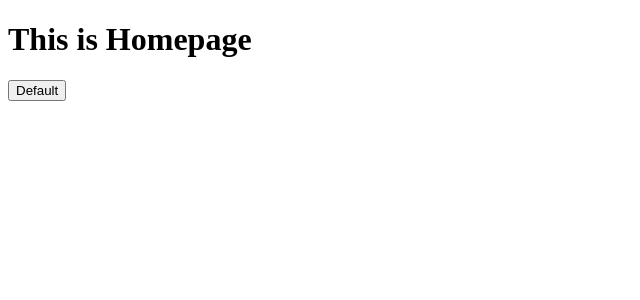
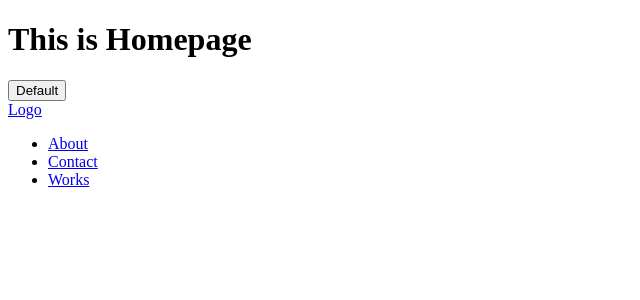
Before and after one commit to shresthasans/reactVite, a React (Vite) app: page / in a window 1280 px wide. Shown: the top 300 px of the page, without its empty margins (0-640 px from the left). Built offline with nearby package versions, Linux system fonts and the light colour scheme.

Commit message:
Navigation added using Link.

```diff
--- /dev/null
+++ b/src/components/Nav.jsx
@@ -0,0 +1,25 @@
+import React from "react";
+import { Link } from 'react-router-dom'
+
+const Nav = () => {
+  return (
+    <div >
+    <Link to="/">Logo</Link>
+    <nav>
+      <ul>
+        <li>
+          <Link to="../About">About</Link>
+        </li>
+        <li>
+          <Link to="../Contact">Contact</Link>
+        </li>
+        <li>
+          <Link to="../gasd">Works</Link>
+        </li>
+      </ul>
+    </nav>
+    </div>
+  );
+};
+
+export default Nav;
--- a/src/pages/about/About.jsx
+++ b/src/pages/about/About.jsx
@@ -1,5 +1,6 @@
 import React, { useState } from 'react'
 import Button from '../../components/Button';
+import Nav from '../../components/Nav';
 
 const About = () => {
   const [number, setNumber] = useState(10);
@@ -15,6 +16,7 @@ const About = () => {
 
   return (
     <>
+      <Nav />
       <h1>{number}</h1>
       <Button clickFunc={numIncrease} name="Increment ++" />
       <Button clickFunc={numDecrease} name="Decrement --" />
--- a/src/pages/contact/Contact.jsx
+++ b/src/pages/contact/Contact.jsx
@@ -1,8 +1,10 @@
 import React from 'react'
+import Nav from '../../components/Nav'
 
 const Contact = () => {
   return (
     <>
+    <Nav />
     <h1>This is Contact</h1>
   </>
   )
--- a/src/pages/error/NotFound.jsx
+++ b/src/pages/error/NotFound.jsx
@@ -1,8 +1,10 @@
 import React from "react";
+import Nav from "../../components/Nav";
 
 const NotFound = () => {
   return (
     <>
+    <Nav />
       <h1>This is Error page</h1>
     </>
   );
--- a/src/pages/home/Home.jsx
+++ b/src/pages/home/Home.jsx
@@ -1,5 +1,6 @@
 import React from 'react'
 import Button from '../../components/Button'
+import Nav from '../../components/Nav'
 
 const Home = () => {
 
@@ -12,6 +13,7 @@ const Home = () => {
       <>
         <h1>This is Homepage</h1>
         <Button title="This is a test button." clickFunc={sayHi} />
+        <Nav />
       </>
     </div>
   )
```
